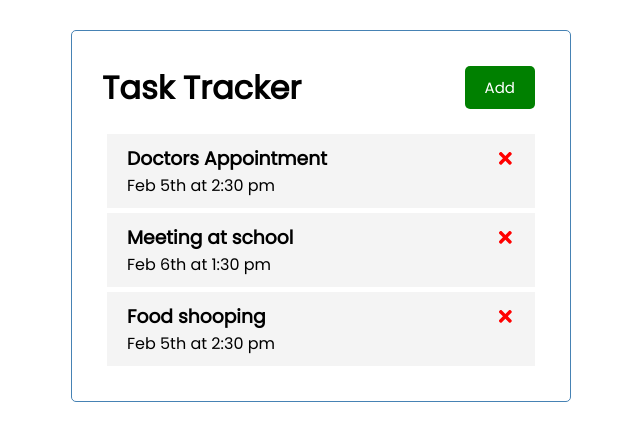
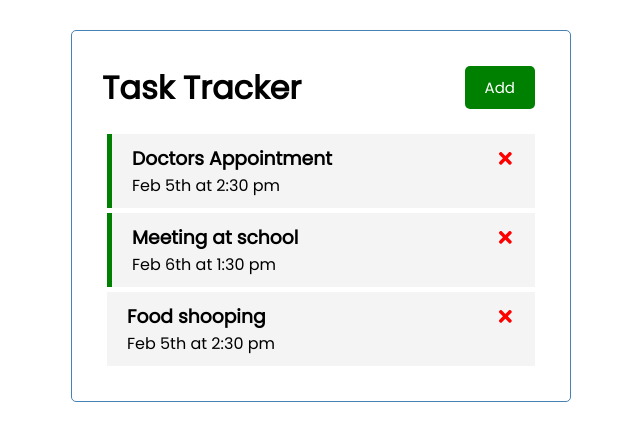
Before and after one commit to Elisa-cf/tast-tracker-app, a React (Create React App) app: page / in a window 1280 px wide. Shown: the top 440 px of the page, without its empty margins (319-959 px from the left). Built offline with nearby package versions, Linux system fonts and the light colour scheme.

Commit message:
adding  a toggle reminder & conditional styling

```diff
--- a/src/App.js
+++ b/src/App.js
@@ -32,14 +32,21 @@
 //delete task
 
 const deleteTask = (id) => {
- setTasks(tasks.filter((task) => task.id !== id))
+ setTasks(tasks.filter((task) => task.id !== id !== id))
+}
+
+
+//toggle reminder
+
+const toggleReminder = (id) => {
+setTasks(tasks.map((task) => task.id === id ? { ...task, reminder: !task.reminder } : task))
 }
 
 
  return (
     <div className="container">
     <Header />
-    <Tasks tasks ={tasks} onDelete={deleteTask}/>
+    {tasks.length > 0 ? <Tasks tasks ={tasks} onDelete={deleteTask} onToggle={toggleReminder}/> : "No more tasks"}
     </div>
   )
 }
--- a/src/components/Task.js
+++ b/src/components/Task.js
@@ -1,8 +1,8 @@
 import { FaTimes } from 'react-icons/fa'
 
-const Task = ({task, onDelete}) => {
+const Task = ({task, onDelete, onToggle}) => {
     return (
-        <div className ="task">
+        <div className={`task ${task.reminder ? "reminder" : ""}`} onDoubleClick={() => onToggle(task.id)}>
             <h3>{task.text}<FaTimes style ={{color:'red', cursor:'pointer'}}  onClick={() => onDelete(task.id)}/></h3>
             <p>{task.day}</p>
         </div>
--- a/src/components/Tasks.js
+++ b/src/components/Tasks.js
@@ -1,10 +1,10 @@
 import Task from './Task'
 
-const Tasks = ({tasks, onDelete}) => {
+const Tasks = ({tasks, onDelete, onToggle}) => {
     return (
         <>
             {tasks.map((task) => (
-            <Task key ={task.id} task={task} onDelete={onDelete}/>
+            <Task key ={task.id} task={task} onDelete={onDelete} onToggle={onToggle}/>
          ))}
 
         </>
```
